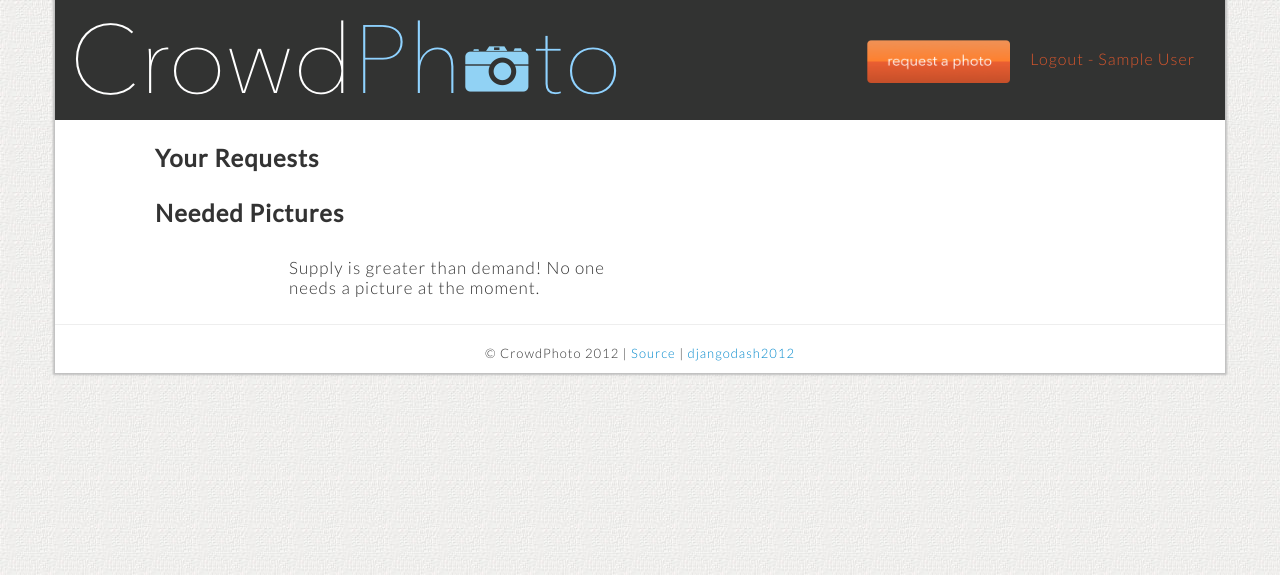
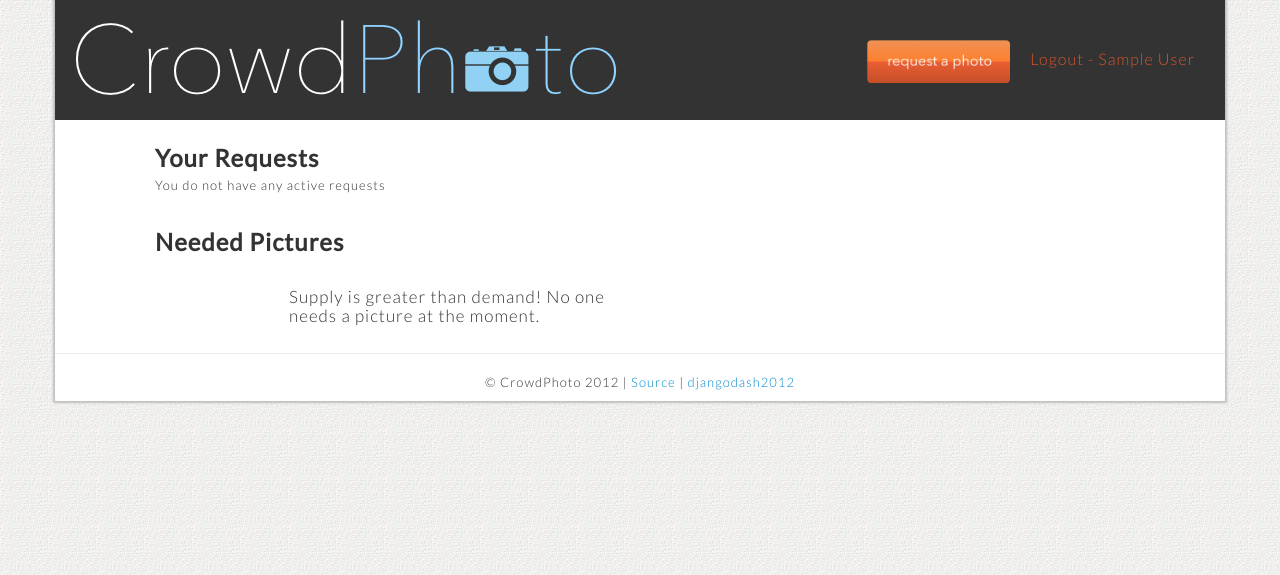
Before and after one commit to buddylindsey/photo-blogger, a Django app: page /list in a window 1280 px wide. Shown: the top 575 px of the page. Run offline with Django 3.2, Linux system fonts and the light colour scheme; the visitor is signed in with stand-in values (Sample User, id 1); data that the repository does not hold is empty; parts of the project's set-up code (start-up, migrations or seed data) failed here and were passed over; some libraries are stand-ins or nearby versions.

Commit message:
Fixed message

```diff
--- a/home/templates/home/list.html
+++ b/home/templates/home/list.html
@@ -23,9 +23,14 @@
           {% for offer in request.offers.all %}
           <a href="{{ MEDIA_URL }}{{ offer.image }}" class="preview"><img src="{{ MEDIA_URL }}{{ offer.image }}" alt="gallery thumbnail" class="offerthumbnail" /></a>
           {% empty %}
-          You have no active requests.
           {% endfor %}
         </div>
+      </div>
+    </div>
+    {% empty %}
+    <div class="row">
+      <div class="span4 offset1">
+        <p>You do not have any active requests</p>
       </div>
     </div>
 
```
